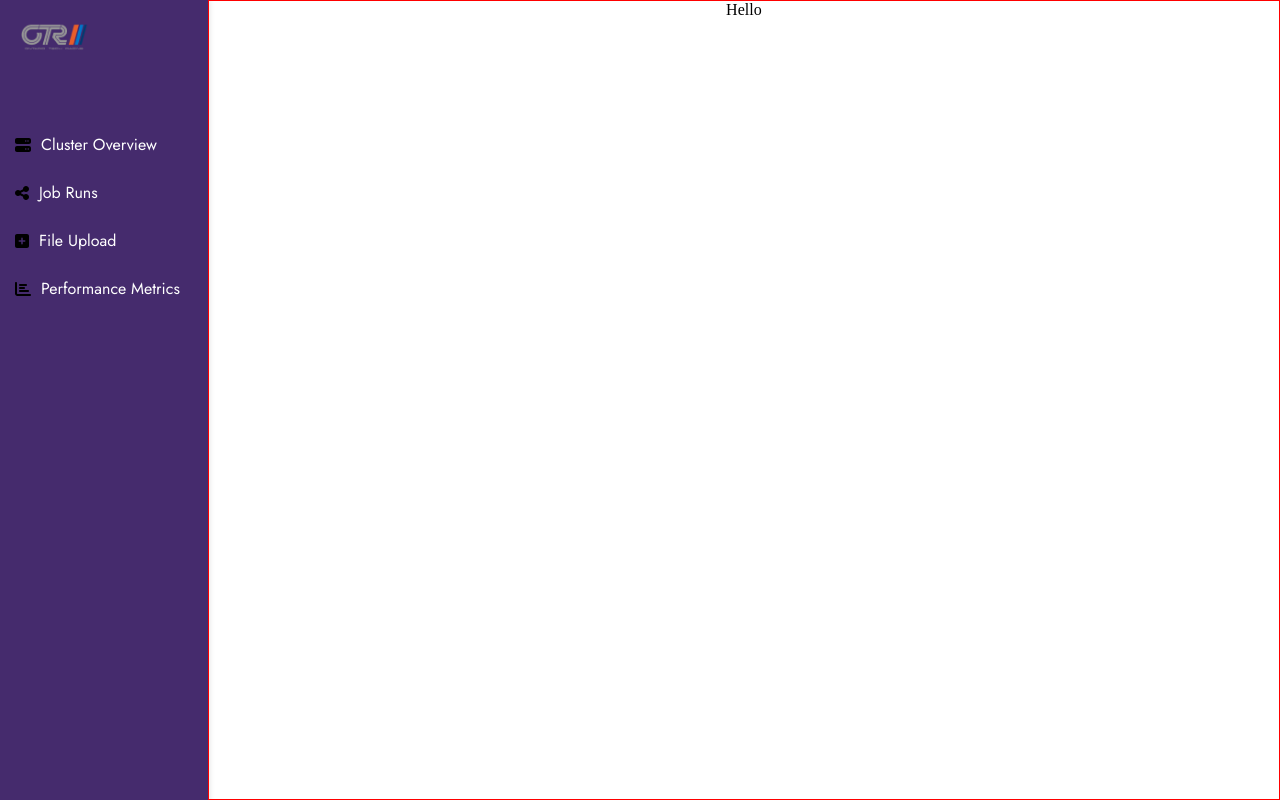
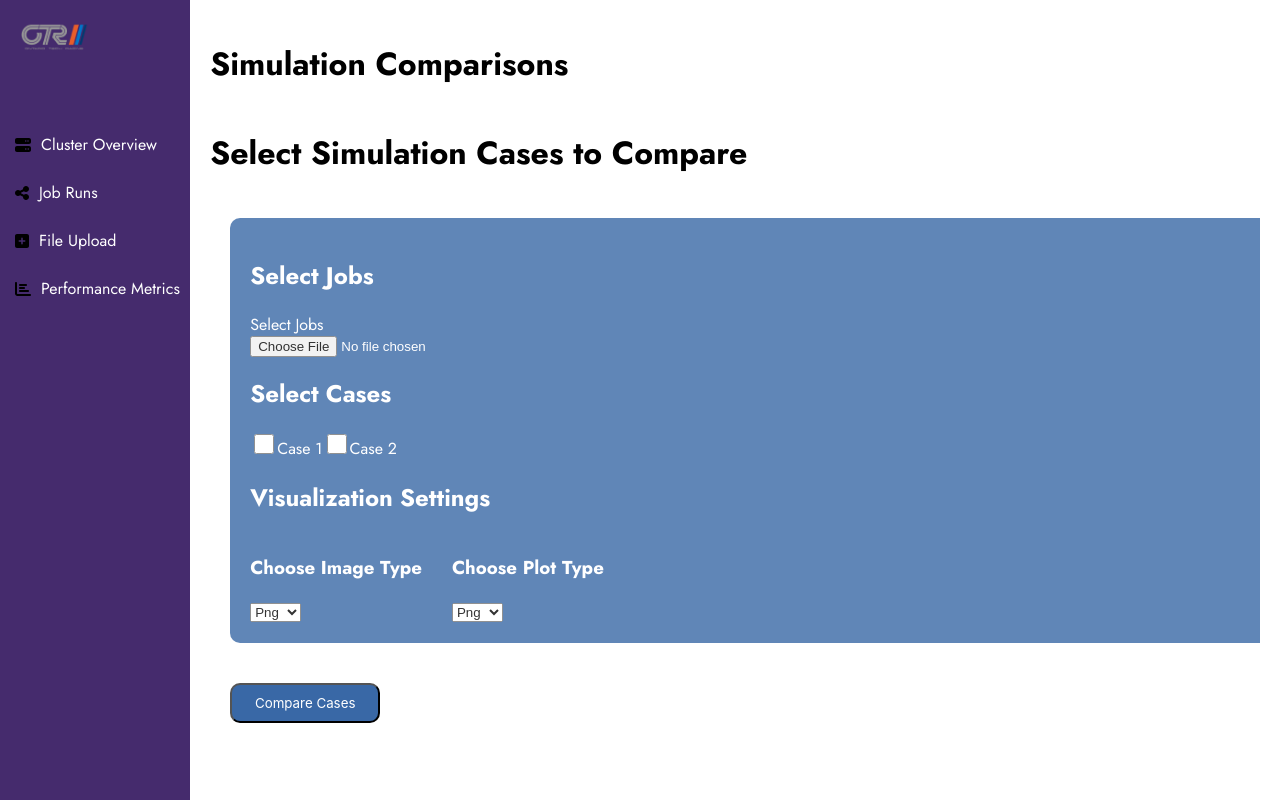
Before and after one commit to OntarioTechRacing/cluster_frontend, a React (Create React App) app: page /simulation-comparisons in a window 1280 px wide. Built offline with nearby package versions, Linux system fonts and the light colour scheme.

Commit message:
Added the base for simulation comparisons page

```diff
--- a/src/App.js
+++ b/src/App.jsx
@@ -1,17 +1,16 @@
 import { BrowserRouter, Route, Routes } from "react-router-dom";
-import SimulationRuns from "./Pages/SimulationRuns.jsx";
 import Hero from "./components/Hero/Hero.jsx";
-import SimulationComparison from "./Pages/SimulationComparison.jsx";
+import SimulationComparisons from "./Pages/SimulationComparisons/SimulationComparisons.jsx";
 
 function App() {
   return (
     <BrowserRouter>
       <Routes>
         <Route path="/" element={<Hero />} />
-        <Route path="/simulation-runs" element={<SimulationRuns />} />
+        {/* <Route path="/simulation-runs" element={<SimulationRuns />} /> */}
         <Route
           path="/simulation-comparisons"
-          element={<SimulationComparison />}
+          element={<SimulationComparisons />}
         />
       </Routes>
     </BrowserRouter>
--- /dev/null
+++ b/src/Pages/SimulationComparisons/SimulationComparisons.css
@@ -0,0 +1,66 @@
+html, body{
+    height:100%;
+    margin: 0;
+    padding: 0;
+    overflow: auto;
+    font-family: 'Jost', sans-serif;
+}
+
+.simulationComparisons-layout {
+    display: flex;
+    height: 100%;
+}
+
+.select-cases{
+    display:flex;
+}
+
+.case-label{
+    width: 20px;
+    height: 20px;
+    background-color: #f0f0f0;
+}
+
+.simulationComparisons-inputs{
+    background-color: #3968A6;
+    opacity: 0.8;
+    width: 1300px;
+    height: 100%;
+    border-radius: 10px;
+    padding: 20px;
+    color: white;
+    font-family: 'Jost', sans-serif;
+    margin: 20px;
+}
+
+.visualization-settings-container{
+    display:flex;
+    gap: 30px;
+}
+
+.comparing-cases-btn{
+    width: 150px;
+    height: 40px;
+    background-color: #3968A6;
+    border-radius: 10px;
+    padding: 10px;
+    color: white;
+    font-family: 'Inter', sans-serif;
+    margin: 0 auto;
+    margin: 20px;
+    display: flex;
+    justify-content: center;
+    align-items: center;
+}
+
+.simulationComparisons-button{
+    margin: 0 auto;
+}
+
+.simulation-dropdown{
+    display:grid;
+}
+
+.simulationComparisons-body-container{
+    margin: 20px;
+}
--- /dev/null
+++ b/src/Pages/SimulationComparisons/SimulationComparisons.jsx
@@ -0,0 +1,75 @@
+// import {useState} from "react"
+import Navbar from "../../components/NavBar/Navbar.jsx";
+import "./SimulationComparisons.css";
+
+const SimulationComparisons = () => {
+    return (
+        <div className="simulationComparisons-layout">
+            <div className="navigation-container">
+                <Navbar />
+            </div>
+
+            <div className="simulationComparisons-body-container">
+                { /* ---- Simulation Comparisons Summary ---- */}
+                <div className="simulationComparisons-form">
+                    <h1>Simulation Comparisons</h1>
+                    <div className="table-wrapper">
+                        <h1>Select Simulation Cases to Compare</h1>
+                    </div>
+
+                    <div className="simulationComparisons-inputs">
+                        <form className="simulationComparisons-form">
+                            <div className="select-jobs-container">
+                            <h2>Select Jobs</h2>
+                                <div className="simulation-dropdown">
+                                    <label htmlFor="jobs">Select Jobs</label>
+                                    <input type="file"/>
+                                </div>
+                            </div>
+
+                            <h2>Select Cases</h2>
+                            <div className="select-cases">
+                                <div>
+                                    <label >
+                                        <input  className="case-label" type="checkbox" name="case1" value="case1"/>Case 1
+                                    </label>
+                                </div>
+                                <div>
+                                    <label>
+                                        <input className="case-label" type="checkbox" name="case2" value="case2"/>Case 2
+                                    </label>
+                                </div>
+                            </div>
+
+                            <h2>Visualization Settings</h2>
+
+                            <div className="visualization-settings-container">
+                                <label>
+                                    <h3>Choose Image Type</h3>
+                                        <select>
+                                            <option value="png">Png</option>
+                                            <option value="jpeg">Jpeg</option>
+                                        </select>
+                                </label>
+
+                                <label>
+                                    <h3>Choose Plot Type</h3>
+                                        <select>
+                                            <option value="png">Png</option>
+                                            <option value="jpeg">Jpeg</option>
+                                        </select>
+                                </label>
+                            </div>
+                        </form>
+                    </div>
+
+                    <div className="simulationComparisons-button">
+                        <button className="comparing-cases-btn">Compare Cases</button>
+                    </div>
+                </div>
+            </div>
+        </div>
+    )
+}
+
+export default SimulationComparisons;
--- a/src/components/Hero/Hero.jsx
+++ b/src/components/Hero/Hero.jsx
@@ -2,7 +2,6 @@ import { React, useState } from "react";
 import Navbar from "../NavBar/Navbar.jsx"; // Ensure this path is correct
 import "./Hero.css";
 import ProgressBar from "../ProgressBar/ProgressBar.jsx";
-import Simulation from "../Simulation/Simulation.jsx";
 import { FontAwesomeIcon } from "@fortawesome/react-fontawesome";
 import {
   faBell,
@@ -13,6 +12,7 @@ import {
   faCircleCheck,
   faPieChart,
 } from "@fortawesome/free-solid-svg-icons";
+import { Link } from "react-router-dom";
 
 const Hero = () => {
   const [activeTab, setActiveTab] = useState("Active Simulations");
@@ -39,7 +39,7 @@ const Hero = () => {
               <a href="./">Force Results</a>
             </li>
             <li>
-              <a href="./">Simulation Comparisons</a>
+              <Link to="/simulation-comparisons">Simulation Comparisons</Link>
             </li>
           </ul>
           <hr className="hr-element" />
@@ -120,7 +120,7 @@ const Hero = () => {
               Completed Simulations
             </button>
           </div>
-          <div className="simulations">
+          {/* <div className="simulations">
             <Simulation
               name="Simulation 1"
               startedHoursAgo={3}
@@ -131,7 +131,7 @@ const Hero = () => {
               startedHoursAgo={1}
               progressPercentage={25}
             />
-          </div>
+          </div> */}
           <button className="new-simulation-btn">+ Start New Simulation</button>
         </div>
       </div>
```
